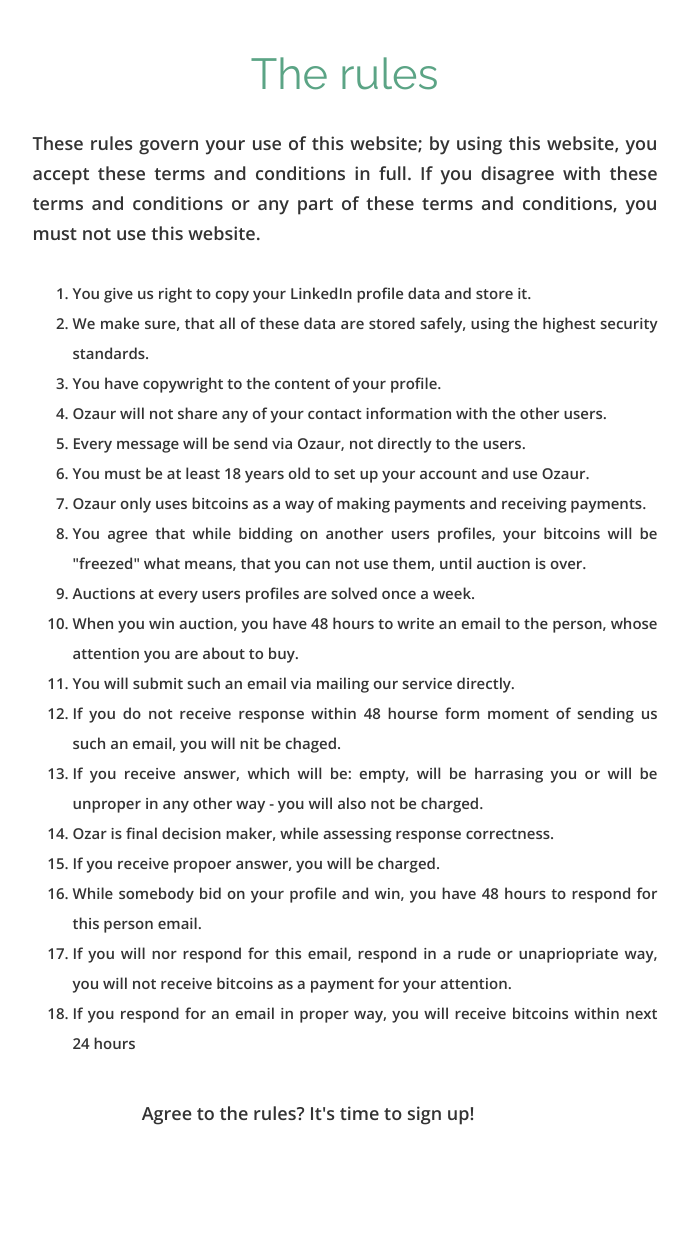
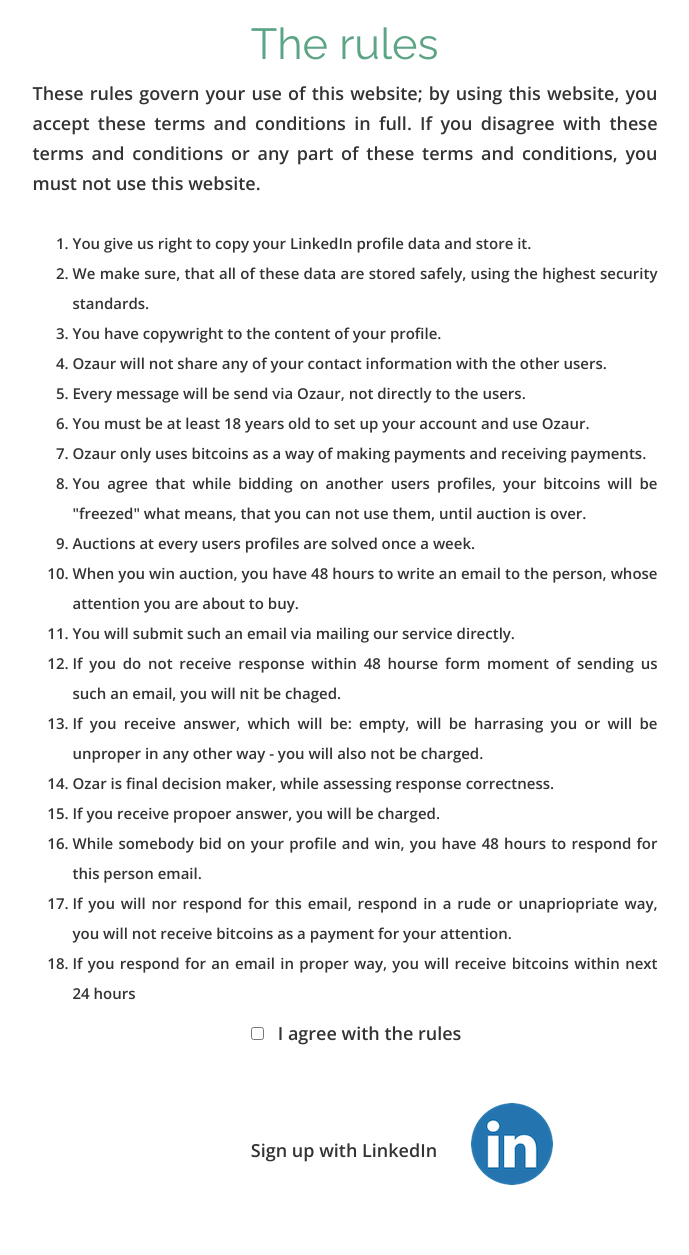
Before and after one commit to jakozaur/ozaur, a Flask app: page /signup in a window 1280 px wide. Shown: the part 63-1318 px from the top of the page, without its empty margins (295-984 px from the left). Before the commit the page ends 1188 px from the top, so only its background shows below. Run offline with Flask 2, Linux system fonts and the light colour scheme; some libraries are stand-ins or nearby versions; some web fonts are replaced.

Commit message:
Styled sign u button. Not woking yet.

```diff
--- a/static/css/style.css
+++ b/static/css/style.css
@@ -93,7 +93,7 @@ h2 {
     font-family: 'Raleway', sans-serif;
 }
 
-p {
+p, label, #sign-up {
     font-size: 18px;
     font-family: 'Open Sans', sans-serif;
     font-weight: 600;
@@ -114,7 +114,7 @@ li {
     margin-bottom: 50px;
 }
 
-.rules, .agree {
+.rules `{
     margin-top: 30px;
     margin-bottom: 20px;
 }
@@ -162,3 +162,16 @@ img.icon-large {
         padding-top: 30px;
     }
 }
+
+img.signup {
+    margin-top: 50px;
+    margin-bottom: 70px;
+}
+
+label {
+    margin-left: 10px;
+}
+
+#sign-up {
+    margin-right: 30px;
+}
--- a/templates/index.html
+++ b/templates/index.html
@@ -18,10 +18,10 @@
       <body>
         <div class="main">
             <nav class="navbar" role="navigation">
-                <a href="index.html" class="navbar-brand">Ozaur</a>
+                <a href="/" class="navbar-brand">Ozaur</a>
                 <div id="upper-navbar">
                     <ul class="nav navbar-nav navbar-right">
-                        <li><a href="team.html">Team</a></li>
+                        <li><a href="/team">Team</a></li>
                     </ul>
                 <div>
             </nav>
--- a/templates/signup.html
+++ b/templates/signup.html
@@ -58,12 +58,17 @@
         </ol>
       </div>
     </div>
-    <div class="row agree">
-      <div class="col-xs-8 col-xs-offset-2 col-sm-6 col-sm-offset-3 col-md-5 col-md-offset-4 col-lg-4 col-lg-offset-4">
-        <p>Agree to the rules? It's time to sign up!</p>
+    <div class="row">
+      <div class="col-xs-1 col-xs-offset-4 col-sm-1 col-sm-offset-5 col-md-1 col-md-offset-5 col-lg-4 col-lg-offset-5">
+        <span>
+          <form>
+            <input id="agree-checkbox" type="checkbox" />
+            <label for="agree-checkbox"> I agree with the rules</label>
+          </form>
+          <span id="sign-up">Sign up with LinkedIn</span>
+          <img class="signup" src="static/images/signup_linkedin.png"></span>
       </div>
     </div>
-
 
     <script type="text/javascript" src="http://platform.linkedin.com/in.js">
         api_key: 75l6c5puk0y9n2
@@ -84,9 +89,11 @@
 
     </script>
 
+<!--
     <script type="in/Login">
       Hello!
     </script>
+-->
 
     <a href="/"></a>
     <form method="post" action="{{ url_for('create_account') }}" id="signup_form">
--- a/views.py
+++ b/views.py
@@ -14,6 +14,11 @@ def main_page():
 @app.route("/signup")
 def signup():
     return render_template("signup.html")
+
+@app.route("/team")
+def team():
+    return render_template("team.html")
+
 
 @app.route("/create_account", methods=["POST"])
 def create_account():
```
Also changed, not shown: static/images/signup_linkedin.png (added).
